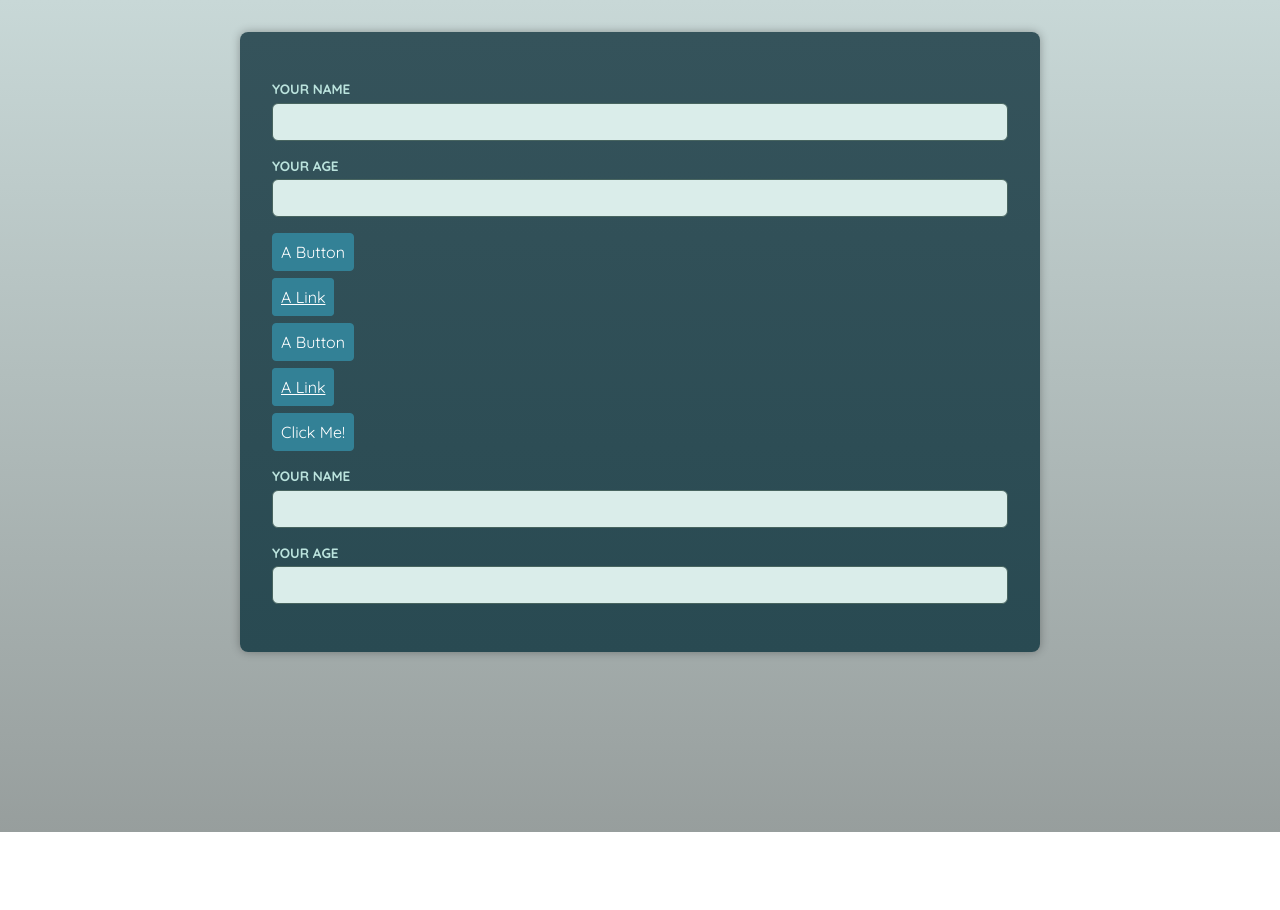
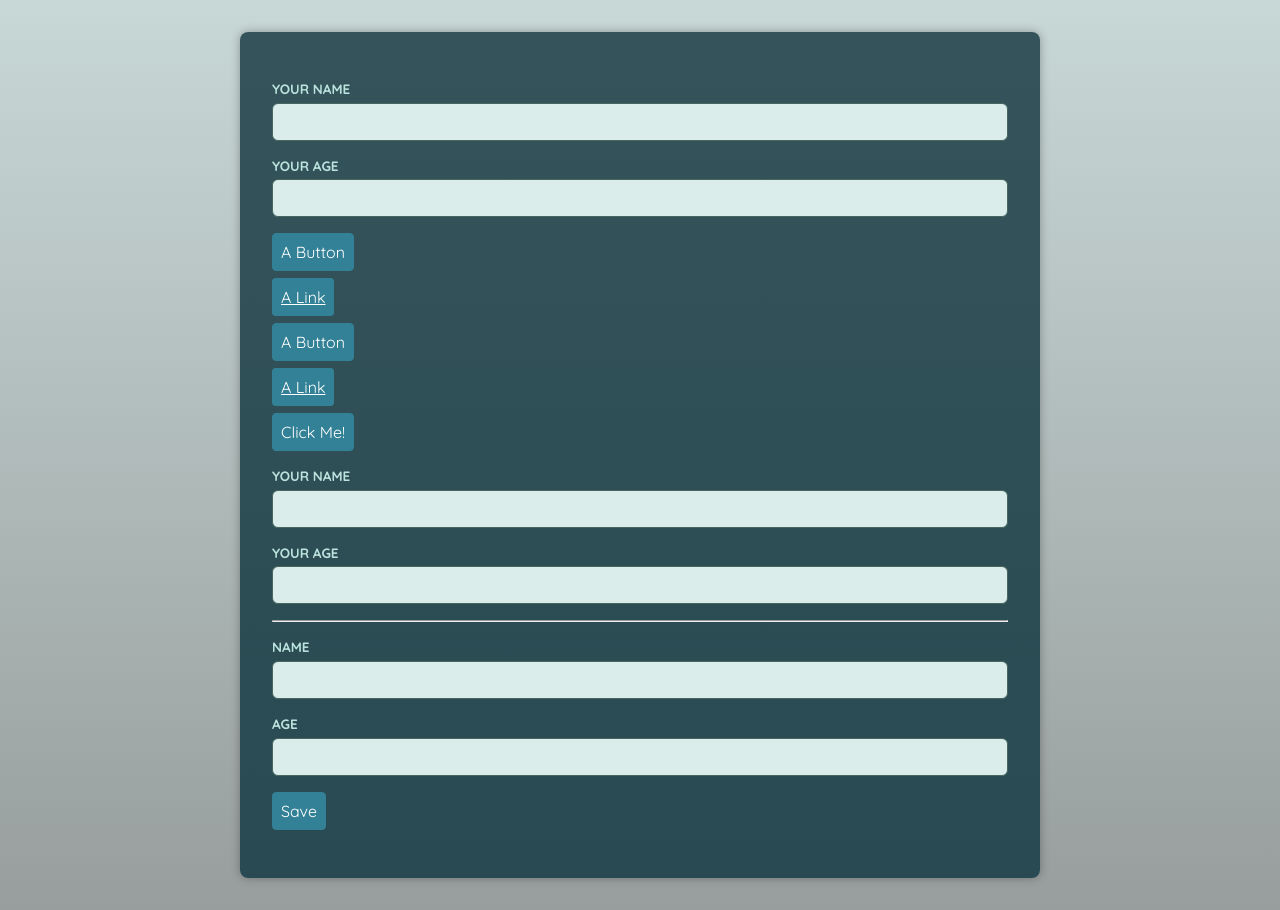
Before and after one commit to AlexisCast/react-ts-advance2, a React (Vite) app: page / in a window 1280 px wide. Before the commit the page ends 832 px from the top, so only its background shows below. Built offline with nearby package versions, Linux system fonts and the light colour scheme; a web font is replaced by a local one.

Commit message:
create custom Form wrapping component, sharing logic with unknown and type casting

```diff
--- a/src/App.tsx
+++ b/src/App.tsx
@@ -7,12 +7,18 @@
 //With ref
 import { Input as InputR } from "./components/InputRef.tsx";
 import Container from "./components/Container.tsx";
+import { Form } from "./components/Form.tsx";
 
 function App() {
 	const input = useRef<HTMLInputElement>(null);
 
 	const hanleClick = () => {
 		console.log("click!");
+	};
+
+	const handleSave = (data: unknown) => {
+		const extractedData = data as { name: string; age: string };
+		console.log({ extractedData });
 	};
 
 	return (
@@ -38,6 +44,14 @@
 			</Container>
 			<InputR id="name" label="Your name" type="text" ref={input} />
 			<InputR id="age" label="Your age" type="number" />
+			<hr />
+			<Form onSave={handleSave}>
+				<InputR type="text" label="name" id="name" />
+				<InputR type="number" label="age" id="age" />
+				<p>
+					<Button>Save</Button>
+				</p>
+			</Form>
 		</main>
 	);
 }
--- /dev/null
+++ b/src/components/Form.tsx
@@ -0,0 +1,22 @@
+import { FormEvent, type ComponentPropsWithoutRef } from "react";
+
+type FormProps = ComponentPropsWithoutRef<"form"> & {
+	onSave: (value: unknown) => void;
+};
+
+export const Form = ({ onSave, children, ...props }: FormProps) => {
+	const handleSubmit = (event: FormEvent<HTMLFormElement>) => {
+		event.preventDefault();
+
+		const formData = new FormData(event.currentTarget);
+		const data = Object.fromEntries(formData);
+
+		onSave(data);
+	};
+
+	return (
+		<form onSubmit={handleSubmit} {...props}>
+			{children}
+		</form>
+	);
+};
--- a/src/components/InputRef.tsx
+++ b/src/components/InputRef.tsx
@@ -10,7 +10,7 @@
 		return (
 			<p>
 				<label htmlFor={id}>{label}</label>
-				<input id={id} type="text" {...props} ref={ref} />
+				<input id={id} name={id} type="text" {...props} ref={ref} />
 			</p>
 		);
 	}
```
